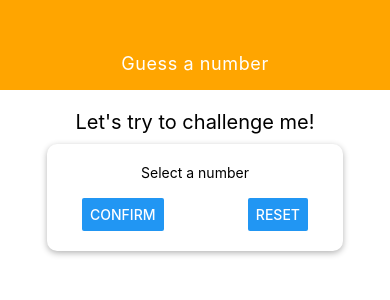
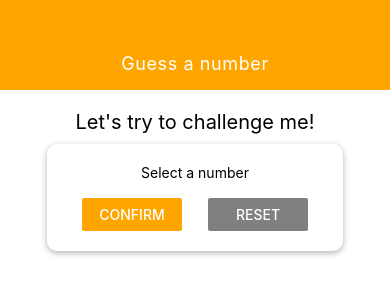
Before and after one commit to bastej/react-native-guess-number, a React Native app: screen / in a window 390 px wide. Shown: the top 300 px of the page. Built offline with nearby package versions, Linux system fonts and the light colour scheme.

Commit message:
Created module with basic app colors object

```diff
--- a/components/Header.js
+++ b/components/Header.js
@@ -1,5 +1,7 @@
 import React from "react";
 import { View, Text, StyleSheet } from "react-native";
+
+import Colors from "../constants/colors";
 
 const Header = ({ title }) => {
   return (
@@ -14,7 +16,7 @@
     width: "100%",
     height: 90,
     paddingTop: 36,
-    backgroundColor: "orange",
+    backgroundColor: Colors.primary,
     alignItems: "center",
     justifyContent: "center",
   },
--- /dev/null
+++ b/constants/colors.js
@@ -0,0 +1,4 @@
+export default {
+  primary: "orange",
+  accent: "gray",
+};
--- a/screens/StartGameScreen.js
+++ b/screens/StartGameScreen.js
@@ -2,6 +2,8 @@
 import { View, Text, StyleSheet, TextInput, Button } from "react-native";
 
 import Card from "../components/Card";
+
+import Colors from "../constants/colors";
 
 const StartGameScreen = props => {
   return (
@@ -11,8 +13,12 @@
         <Text>Select a number</Text>
         <TextInput />
         <View style={styles.buttonsContainer}>
-          <Button title="Confirm" onPress={() => {}} />
-          <Button title="Reset" onPress={() => {}} />
+          <View style={styles.button}>
+            <Button color={Colors.primary} title="Confirm" onPress={() => {}} />
+          </View>
+          <View style={styles.button}>
+            <Button color={Colors.accent} title="Reset" onPress={() => {}} />
+          </View>
         </View>
       </Card>
     </View>
@@ -40,6 +46,9 @@
     justifyContent: "space-between",
     paddingHorizontal: 15,
   },
+  button: {
+    width: 100,
+  },
 });
 
 export default StartGameScreen;
```
